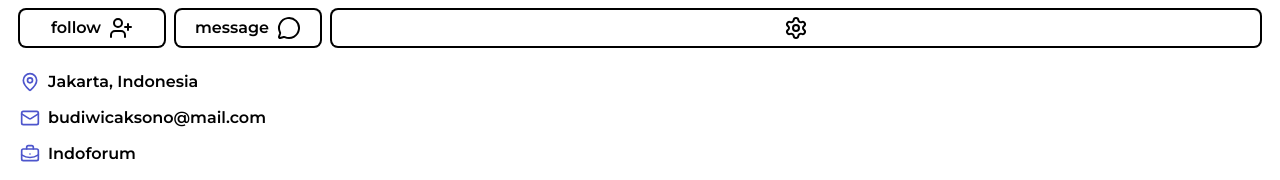
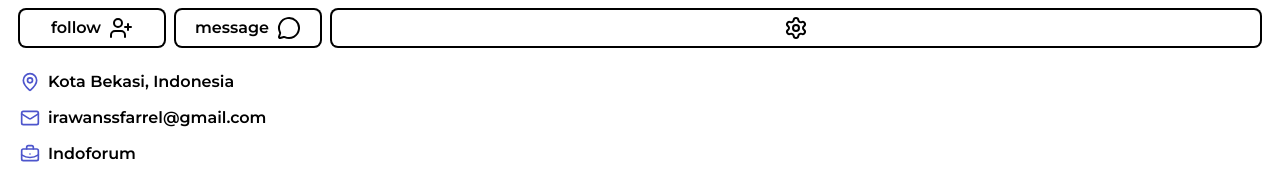
Before and after one commit to MrIrawan/indoforum, a Next.js app: page /profile/123 in a window 1280 px wide. Shown: the part 406-586 px from the top of the page. Built offline with nearby package versions, Linux system fonts and the light colour scheme.

Commit message:
memasang data dummy untuk testing props drilling dari masing masing komponen

```diff
--- a/src/app/profile/[id]/page.js
+++ b/src/app/profile/[id]/page.js
@@ -3,7 +3,22 @@
 import UserProfilePage from "@/components/pages/UserProfilePage"
 
 export default function UserProfile() {
+
+    const userData = {
+        username: "Farrel Irawan",
+        userjob: "Software Engineer | UI/UX Mastery",
+        UserProfileInfo: {
+            currentLocation: "Kota Bekasi, Indonesia",
+            email: "irawanssfarrel@gmail.com",
+            jobPlace: "Indoforum"
+        },
+        UserProfileActivity: {
+            joinedForums: 0,
+            createdForums: 0
+        }
+    }
+
     return (
-        <UserProfilePage />
+        <UserProfilePage data={userData}/>
     )
 }
--- a/src/components/pages/UserProfilePage.js
+++ b/src/components/pages/UserProfilePage.js
@@ -7,19 +7,24 @@ import ProfileNameLayout from "../layout/ProfileNameLayout";
 import UserProfileInfo from "../container/ProfileInfo/ProfileInfo";
 import UserProfileActivity from "../container/ProfileActivity/ProfileActivity";
 
-export default function UserProfilePage() {
+export default function UserProfilePage({
+    data
+}) {
     return (
         <UserProfileLayout>
             <ProfileNameLayout
-                userName="Farrel Irawan"
-                userJob="Software Engineer | UI/UX Mastery"
+                userName={data.username}
+                userJob={data.userjob}
             />
             <UserProfileInfo
-                currentLocation="Jakarta, Indonesia"
-                email="budiwicaksono@mail.com"
-                jobPlace="Indoforum"
+                currentLocation={data.UserProfileInfo.currentLocation}
+                email={data.UserProfileInfo.email}
+                jobPlace={data.UserProfileInfo.jobPlace}
             />
-            <UserProfileActivity />
+            <UserProfileActivity
+                createdCount={data.UserProfileActivity.createdForums}
+                joinedCount={data.UserProfileActivity.joinedForums}
+            />
         </UserProfileLayout>
     )
 }
```
